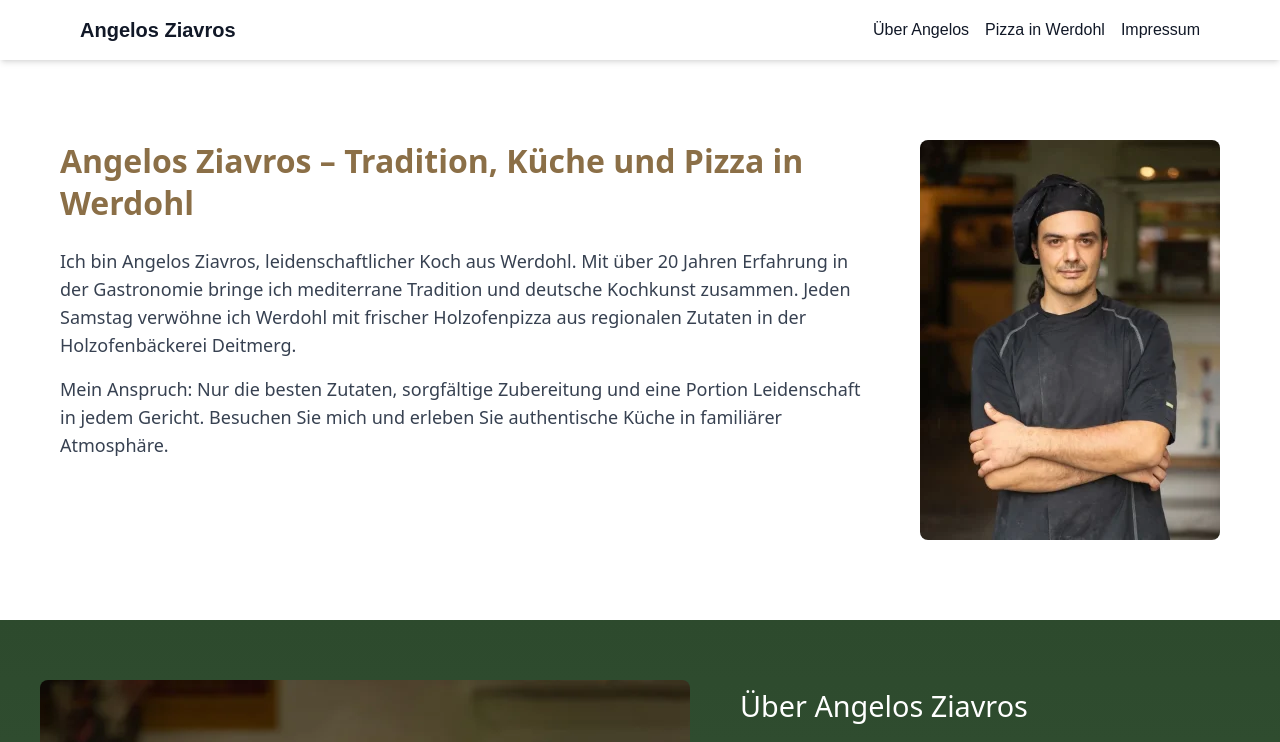
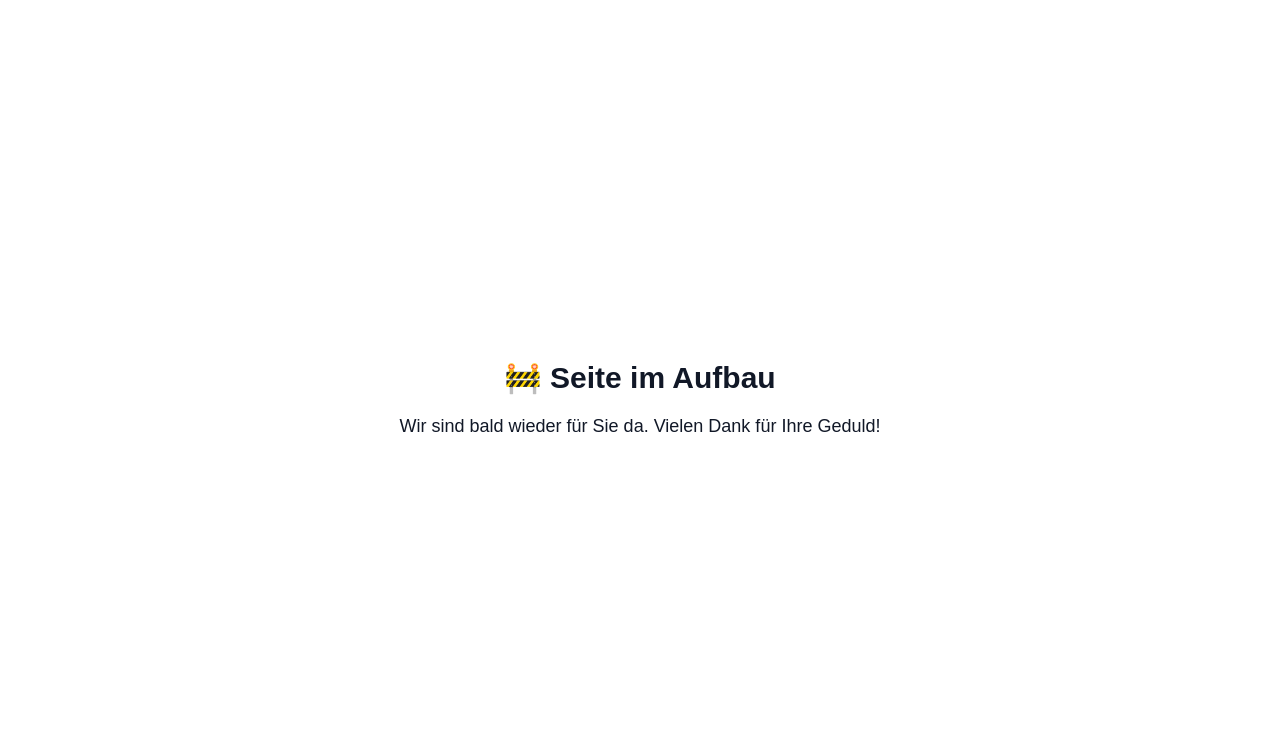
Before and after one commit to ichionid/angelos-pizza, a Next.js app: page / in a window 1280 px wide. Shown: the top 742 px of the page. Built offline with nearby package versions, Linux system fonts and the light colour scheme.

Commit message:
Site under constuction

```diff
--- a/src/app/layout.tsx
+++ b/src/app/layout.tsx
@@ -57,15 +57,26 @@ export const metadata: Metadata = {
     follow: true,
   },
 };
+const MAINTENANCE_MODE = true; // set to false when done
+
 
 export default function RootLayout({
   children,
-}: Readonly<{
+}: {
   children: React.ReactNode;
-}>) {
+}) {
   return (
     <html lang="de">
       <body className="bg-white text-gray-900">
+        {MAINTENANCE_MODE ? (
+          <main className="flex flex-col items-center justify-center min-h-screen p-12 text-center">
+            <h1 className="text-3xl font-bold mb-4">🚧 Seite im Aufbau</h1>
+            <p className="text-lg">
+              Wir sind bald wieder für Sie da. Vielen Dank für Ihre Geduld!
+            </p>
+          </main>
+        ) : (
+          <>
             <header className="bg-white shadow-md">
               <div className="max-w-6xl mx-auto flex justify-between items-center p-4">
                 <h1 className="text-xl font-bold">Angelos Ziavros</h1>
@@ -78,6 +89,8 @@ export default function RootLayout({
             </header>
 
             <main>{children}</main>
+          </>
+        )}
       </body>
     </html>
   );
```
Lines whose indentation alone changed are shown as unchanged.
